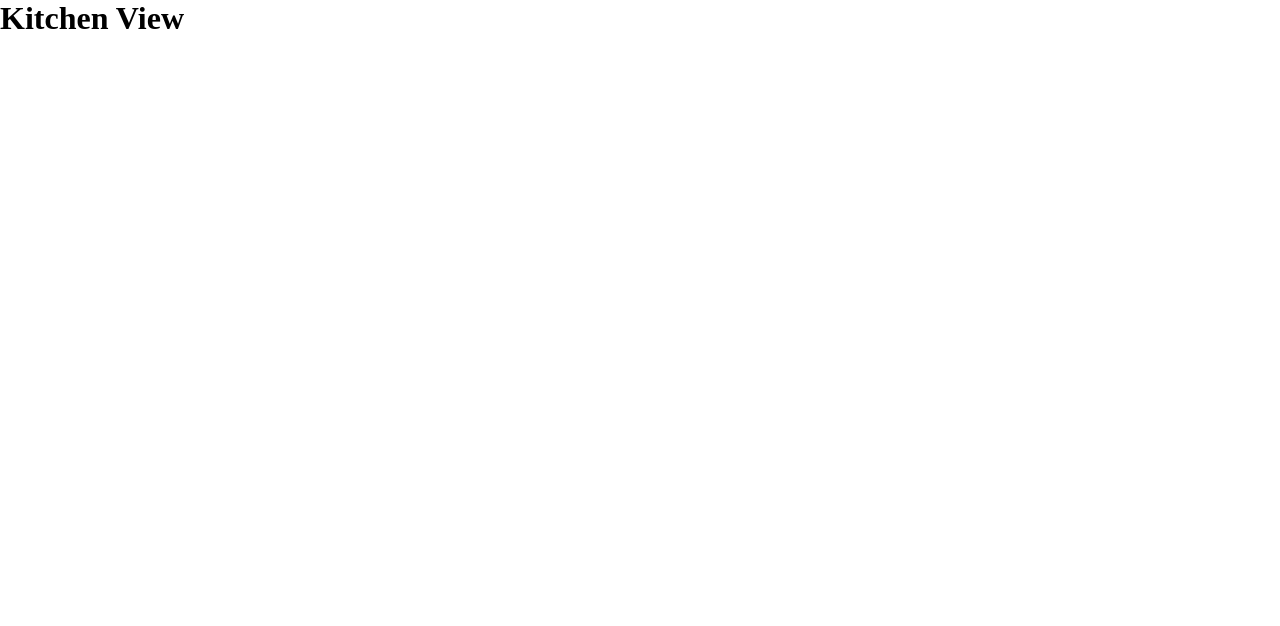
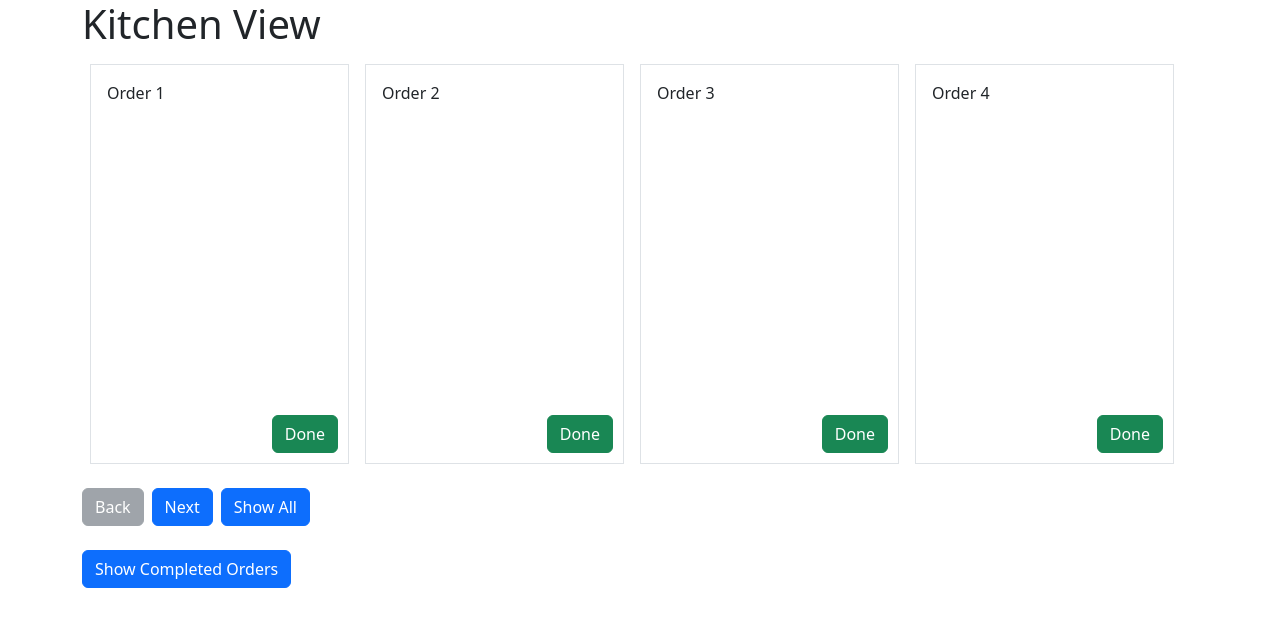
Before and after one commit to hmlucas/heroku-test, a React (Vite) app in the folder client/: page /kitchen-view in a window 1280 px wide. Shown: the top 626 px of the page. Built offline with nearby package versions, Linux system fonts and the light colour scheme.

Commit message:
kitchen view, and added bootstrap

```diff
--- a/client/src/pages/KitchenView.jsx
+++ b/client/src/pages/KitchenView.jsx
@@ -1,6 +1,139 @@
+import React, { useState } from "react";
+import "bootstrap/dist/css/bootstrap.min.css";
+
+const initialOrders = [
+  { id: 1, name: "Order 1" },
+  { id: 2, name: "Order 2" },
+  { id: 3, name: "Order 3" },
+  { id: 4, name: "Order 4" },
+  { id: 5, name: "Order 5" },
+  { id: 6, name: "Order 6" },
+  { id: 7, name: "Order 7" },
+  { id: 8, name: "Order 8" },
+  { id: 9, name: "Order 9" },
+  { id: 10, name: "Order 10" },
+  { id: 11, name: "Order 11" },
+  { id: 12, name: "Order 12" },
+  { id: 13, name: "Order 13" },
+  { id: 14, name: "Order 14" },
+  { id: 15, name: "Order 15" },
+  { id: 16, name: "Order 16" },
+];
+
 function KitchenView() {
+  const [orders, setOrders] = useState(initialOrders);
+  const [completedOrders, setCompletedOrders] = useState([]);
+  const [currentPage, setCurrentPage] = useState(0);
+  const [showCompleted, setShowCompleted] = useState(false);
+  const [showAllOrders, setShowAllOrders] = useState(false);
+  const ordersPerPage = 4;
+
+  const handleDone = (orderId) => {
+    const order = orders.find((order) => order.id === orderId);
+    setCompletedOrders([...completedOrders, order]);
+    setOrders(orders.filter((order) => order.id !== orderId));
+  };
+
+  const handleNextPage = () => {
+    if ((currentPage + 1) * ordersPerPage < orders.length) {
+      setCurrentPage(currentPage + 1);
+    }
+  };
+
+  const handlePreviousPage = () => {
+    if (currentPage > 0) {
+      setCurrentPage(currentPage - 1);
+    }
+  };
+
+  const handleShowAll = () => {
+    setShowAllOrders(!showAllOrders);
+  };
+
+  const handleToggleCompleted = () => {
+    setShowCompleted(!showCompleted);
+  };
+
+  const currentOrders = showAllOrders
+    ? orders
+    : orders.slice(
+        currentPage * ordersPerPage,
+        (currentPage + 1) * ordersPerPage
+      );
+
   return (
-    <h1>Kitchen View</h1>
+    <div className="container">
+      <h1>Kitchen View</h1>
+      <div className="d-flex flex-wrap">
+        {currentOrders.map((order) => (
+          <div
+            key={order.id}
+            className="border p-3 m-2"
+            style={{
+              width: "calc(25% - 20px)",
+              height: "400px",
+              position: "relative",
+            }}
+          >
+            <p>{order.name}</p>
+            <button
+              onClick={() => handleDone(order.id)}
+              className="btn btn-success"
+              style={{
+                position: "absolute",
+                bottom: "10px",
+                right: "10px",
+              }}
+            >
+              Done
+            </button>
+          </div>
+        ))}
+      </div>
+      <div className="mt-3">
+        <button
+          onClick={handlePreviousPage}
+          disabled={currentPage === 0}
+          className={`btn ${
+            currentPage === 0 ? "btn-secondary" : "btn-primary"
+          } me-2`}
+        >
+          Back
+        </button>
+        <button
+          onClick={handleNextPage}
+          disabled={(currentPage + 1) * ordersPerPage >= orders.length}
+          className={`btn ${
+            (currentPage + 1) * ordersPerPage >= orders.length
+              ? "btn-secondary"
+              : "btn-primary"
+          } me-2`}
+        >
+          Next
+        </button>
+        <button onClick={handleShowAll} className="btn btn-primary">
+          {showAllOrders ? "Show Paginated" : "Show All"}
+        </button>
+      </div>
+      <div className="mt-3">
+        <button
+          onClick={handleToggleCompleted}
+          className="btn btn-primary mt-2"
+        >
+          {showCompleted ? "Hide Completed Orders" : "Show Completed Orders"}
+        </button>
+        {showCompleted && (
+          <div>
+            <h2>Completed Orders</h2>
+            <ul>
+              {completedOrders.map((order) => (
+                <li key={order.id}>{order.name}</li>
+              ))}
+            </ul>
+          </div>
+        )}
+      </div>
+    </div>
   );
 }
 
--- a/client/src/store/useEmployeeStore.js
+++ b/client/src/store/useEmployeeStore.js
@@ -28,6 +28,7 @@ const useEmployeeStore = create((set) => ({
       set({ error: "Employee not found", isLoading: false });
     }
   },
+
   fetchEmployeesByName: async (searchTerms) => {
     set({ isLoading: true, error: null });
     try {
@@ -40,6 +41,20 @@ const useEmployeeStore = create((set) => ({
       set({ error: "Failed to fetch employees", isLoading: false });
     }
   },
+
+  addEmployee: async (employee) => {
+    set({ isLoading: true, error: null });
+    try {
+      const response = await axiosInstance.post("/employees/", employee);
+      set((state) => ({
+        employees: [...state.employees, response.data],
+        isLoading: false,
+      }));
+    } catch (error) {
+      console.error("Error adding employee:", error);
+      set({ error: "Failed to add employee", isLoading: false });
+    }
+  },
 }));
 
 export default useEmployeeStore;
```
Also changed, not shown: client/src/index.js (added, +14 -0 lines).
